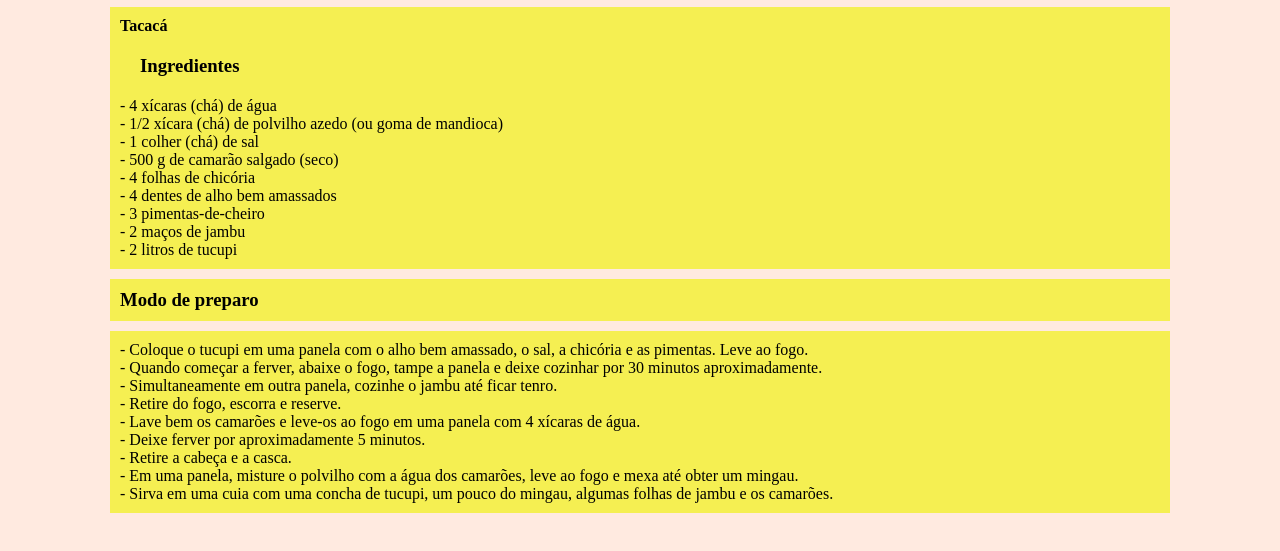
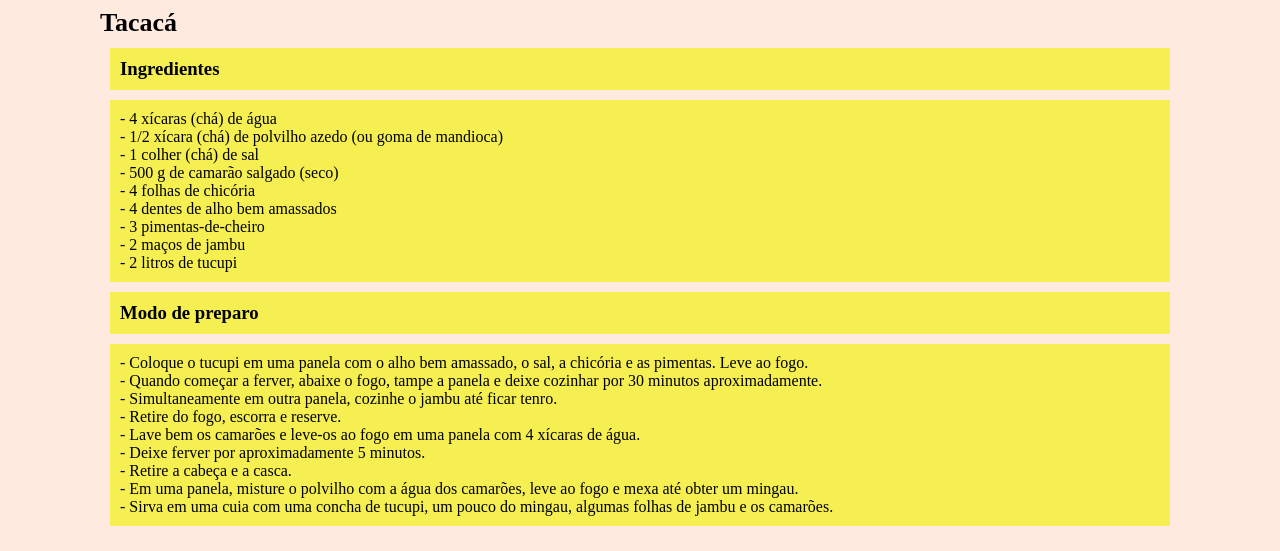
Before and after one commit to AnaDuarteS/Novo, a plain HTML site: page receitas.html in a window 1280 px wide. Shown: the part 249-800 px from the top of the page. Drawn offline with nearby package versions, Linux system fonts and the light colour scheme.

Commit message:
Fonte nomes das receitas

```diff
--- a/receitas.css
+++ b/receitas.css
@@ -313,3 +313,8 @@ span {
     border: none;
     border-radius: 5px;
 }
+
+#receita {
+    margin-top: 1%;
+    font-size: 26px;
+}
--- a/receitas.js
+++ b/receitas.js
@@ -32,10 +32,10 @@ nomeReceita.innerHTML = `<section>
                 <blockquote>Especialista em Comida regionalista</blockquote>
             </div>
         </section>
-            <section id=Receita>
-            <h1 id="Titulo">Tacacá</h1>
+            <section id="listaReceita">
+            <h1 id="receita">Tacacá</h1>
             <h3 id="Receita">Ingredientes</h3>
-            <div>
+            <div class="description">
                 <ul type="none">
                     <li> - 4 xícaras (chá) de água</li>
                     <li> - 1/2 xícara (chá) de polvilho azedo (ou goma de mandioca)</li>
```
